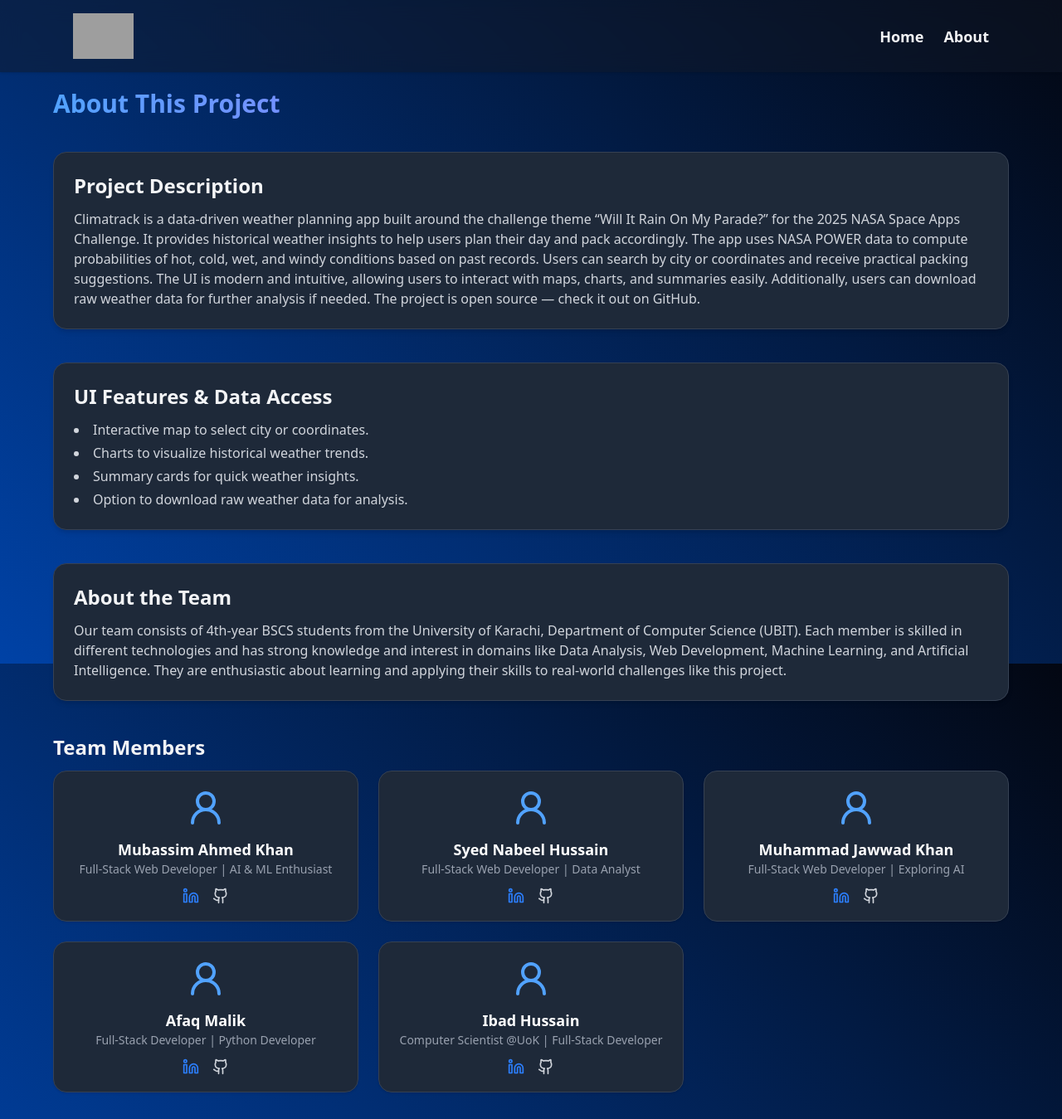
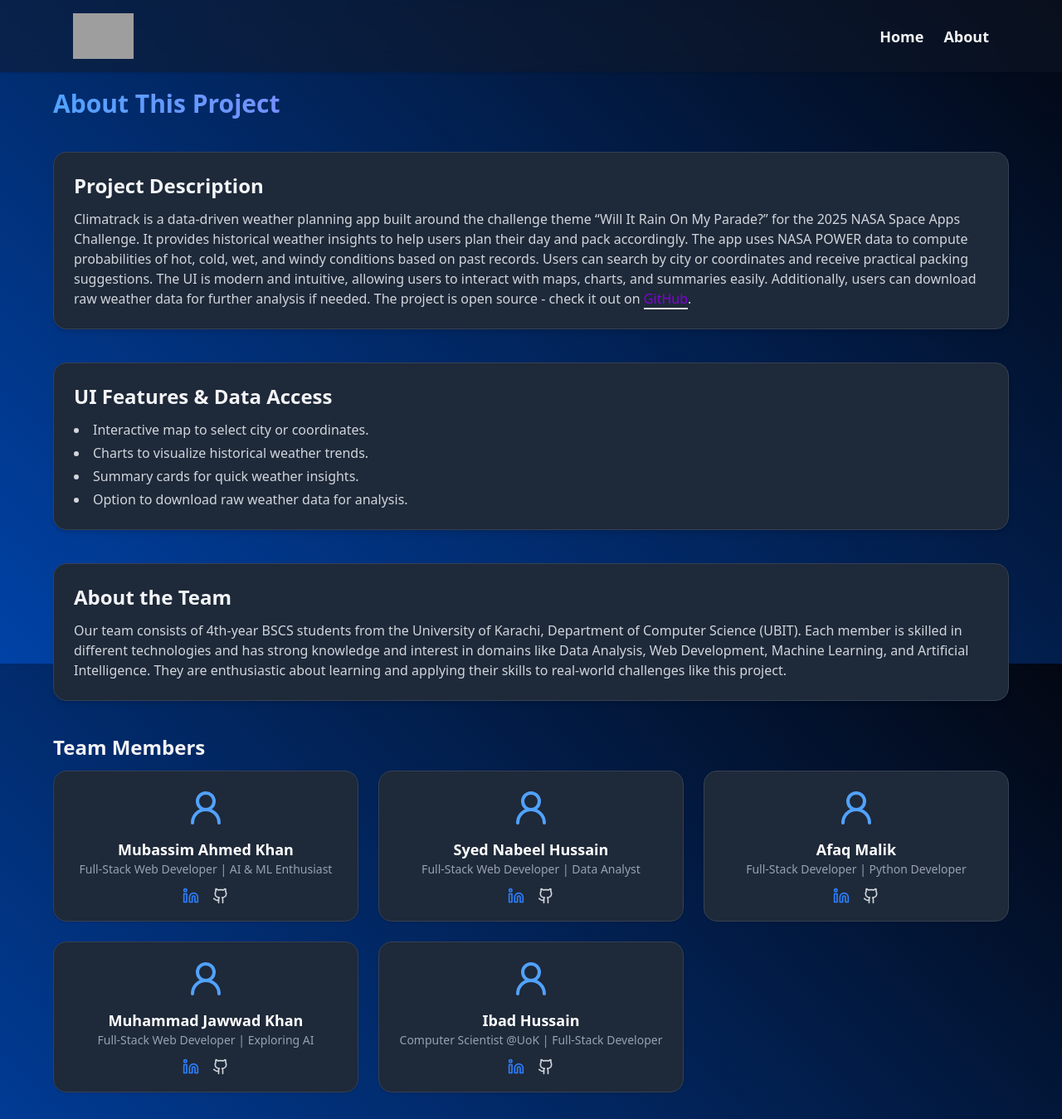
Before and after one commit to Mubassim-Khan/NASA-Space-Apps-Challenge, a React (Vite) app in the folder frontend/: page /about in a window 1280 px wide. Shown: the whole page at 83% size. Built offline with nearby package versions, Linux system fonts and the light colour scheme; no server answers; grey boxes are pictures that could not be loaded.

Commit message:
Add style in the GitHub link

```diff
--- a/frontend/src/components/About.jsx
+++ b/frontend/src/components/About.jsx
@@ -6,7 +6,7 @@ export default function About() {
 It provides historical weather insights to help users plan their day and pack accordingly. The app uses NASA POWER data
 to compute probabilities of hot, cold, wet, and windy conditions based on past records. Users can search by city or coordinates
 and receive practical packing suggestions. The UI is modern and intuitive, allowing users to interact with maps, charts, and summaries easily.
-Additionally, users can download raw weather data for further analysis if needed. The project is open source — check it out on `;
+Additionally, users can download raw weather data for further analysis if needed. The project is open source - check it out on `;
 
   // General team description
   const teamOverview = `Our team consists of 4th-year BSCS students from the University of Karachi, Department of Computer Science (UBIT).
@@ -27,16 +27,16 @@ They are enthusiastic about learning and applying their skills to real-world cha
       description: "Full-Stack Web Developer | Data Analyst",
     },
     {
+      name: "Afaq Malik",
+      linkedin: "https://www.linkedin.com/in/afaq-malik-1584482b8/",
+      github: "https://github.com/Afaq-Malik-16",
+      description: "Full-Stack Developer | Python Developer",
+    },
+    {
       name: "Muhammad Jawwad Khan",
       linkedin: "https://www.linkedin.com/in/jawwadkhan777",
       github: "https://github.com/jawwadkhan777",
       description: "Full-Stack Web Developer | Exploring AI",
-    },
-    {
-      name: "Afaq Malik",
-      linkedin: "https://www.linkedin.com/in/afaq-malik-1584482b8/",
-      github: "https://github.com/Afaq-Malik-16",
-      description: "Full-Stack Developer | Python Developer",
     },
     {
       name: "Ibad Hussain",
@@ -57,7 +57,7 @@ They are enthusiastic about learning and applying their skills to real-world cha
         {/* Project Description */}
         <section className="bg-gray-800 p-6 rounded-2xl border border-gray-700 shadow-md">
           <h2 className="text-2xl font-semibold mb-3">Project Description</h2>
-          <p className="text-gray-300">{projectDescription}<a href="https://github.com/Mubassim-Khan/NASA-Space-Apps-Challenge">GitHub</a>.</p>
+          <p className="text-gray-300">{projectDescription}<a href="https://github.com/Mubassim-Khan/NASA-Space-Apps-Challenge" className="border-b-2 text-purple-700">GitHub</a>.</p>
         </section>
 
         {/* UI Features Highlight */}
```
